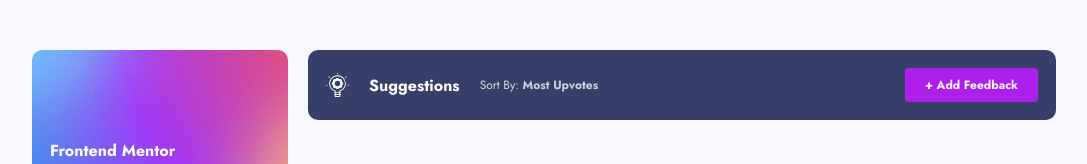
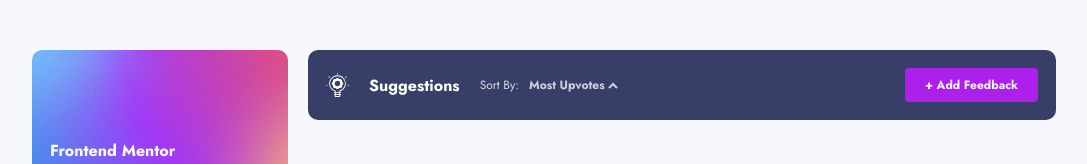
Before and after one commit to catli-unbounce/product_idea_board, a React (Create React App) app: page / in a window 1280 px wide. Shown: the top 164 px of the page, without its empty margins (96-1183 px from the left). Built offline with nearby package versions, Linux system fonts and the light colour scheme.

Commit message:
Close menu upon selected a sort order

```diff
--- a/_base.scss
+++ b/_base.scss
@@ -95,6 +95,7 @@ button {
     @include button;
     font-family: inherit;
     font-size: 1.2rem;
+    white-space: nowrap;
 }
 
 textarea:focus, input:focus, select:focus{
--- a/src/App.js
+++ b/src/App.js
@@ -3,6 +3,8 @@ import suggestionIcon from './assets/suggestions/icon-suggestions.svg'
 import {filterRequestsByStatus, sortRequests, filterRequestsByCategory} from './helpers.js';
 import {sortOrders} from './static.js';
 import backIcon from './assets/shared/icon-arrow-left.svg';
+import upArrow from './assets/shared/icon-arrow-up.svg';
+import downArrow from './assets/shared/icon-arrow-down.svg';
 import checkmarkIcon from './assets/shared/icon-check.svg';
 import './App.scss';
 import ListFilter from './components/ListFilter';
@@ -82,7 +84,8 @@ function App() {
   }
 
   const sortSuggestions = (order) => {
-    setSortOrder(order)
+    setSortOrder(order);
+    setShowMenu(false)
   }
 
   const updateFilters = (filter) => {
@@ -96,7 +99,7 @@ function App() {
     setFilters(activeFilters);
   }
 
-  const sortMenu = () => sortOrders.map((item) => {
+  const sortMenu = sortOrders.map((item) => {
     if(sortOrder === item.key) {
       return (
         <li onClick={() => sortSuggestions(item.key)} className="select-input">{item.title}<img alt="checkmark" src={checkmarkIcon}></img></li>
@@ -106,7 +109,7 @@ function App() {
         <li onClick={() => sortSuggestions(item.key)} className="select-input">{item.title}</li>
       )
     }
-    })
+  })
 
   const displaySuggestions = () => {
     let filteredSuggestions = [...data.suggestions];
@@ -217,10 +220,13 @@ function App() {
               <main>
                 <Banner>
                   <img src={suggestionIcon} alt="banner icon"></img> Suggestions
-                  <span onClick={() => setShowMenu(!showMenu)} className="sort-by">Sort By: <span className="sort-order">{sortOrderDisplay}</span></span>
+                  <span onClick={() => setShowMenu(!showMenu)} className="sort-by">Sort By:
+                    <span className="sort-order">{sortOrderDisplay} </span>
+                    <img alt="arrow icon" src={upArrow}></img>
+                  </span>
                   {showMenu &&
                     <ul className="banner__sort-dropdown dropdown">
-                      {sortMenu()}
+                      {sortMenu}
                     </ul>
                   }
 
--- a/src/components/Banner/Banner.module.scss
+++ b/src/components/Banner/Banner.module.scss
@@ -24,17 +24,19 @@
             margin-left: 2rem;
             font-size: 1.2rem;
             cursor: pointer;
+            white-space: nowrap;
 
             .sort-order {
                 color: $grey-1;
                 font-weight: 800;
+                margin-left: 1rem;
             }
         }
     }
 
     &__sort-dropdown {
         position: absolute;
-        right: -4rem;
+        left: 20rem;
         top: 4rem;
 
         li {
```
Also changed, not shown: src/assets/shared/icon-arrow-up.svg.
